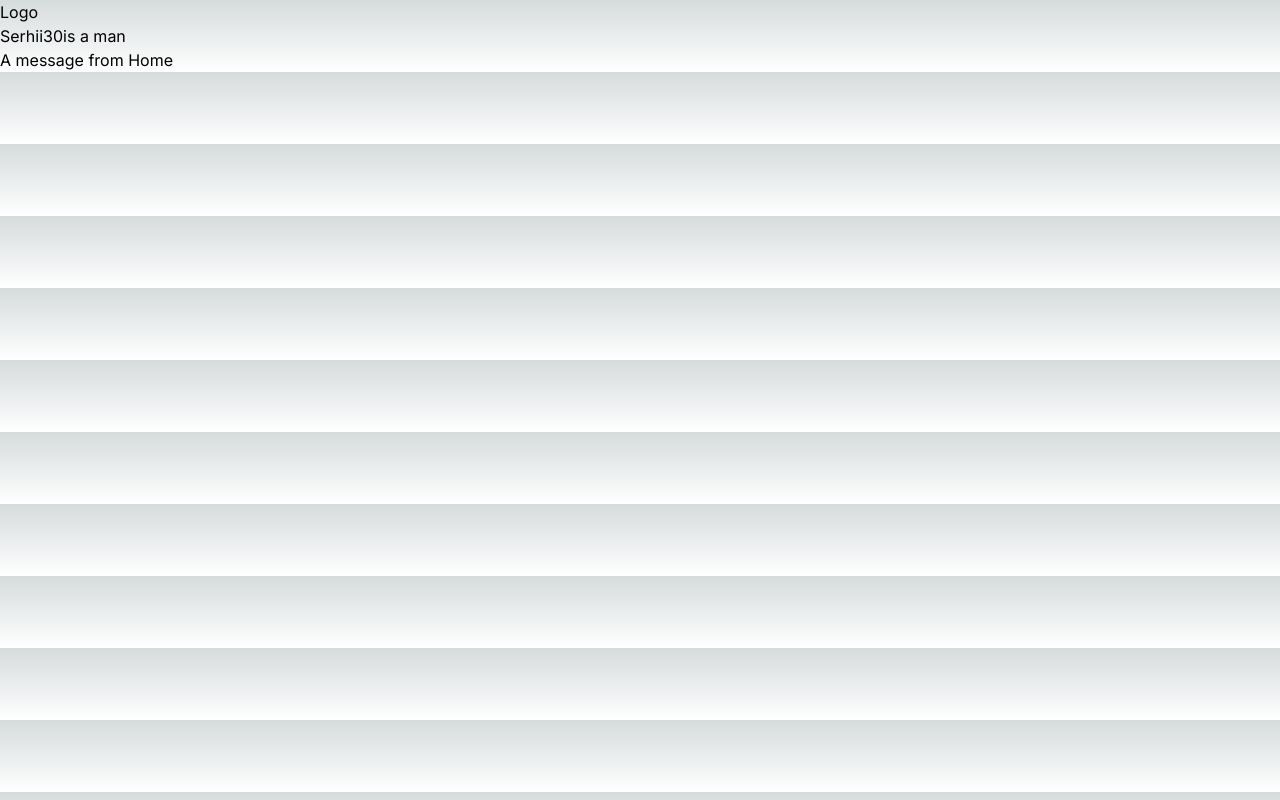
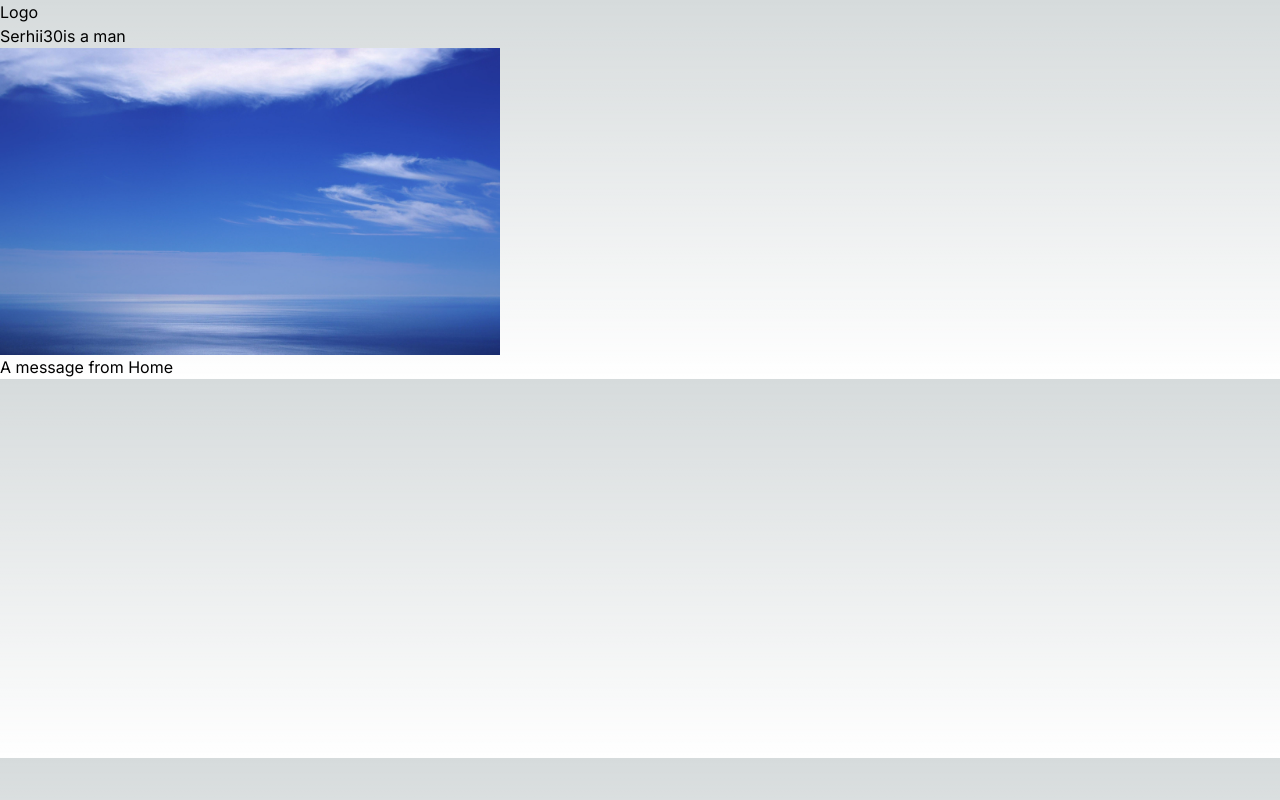
Before and after one commit to Sergiyan92/my-next-js-app, a Next.js app: page / in a window 1280 px wide. Built offline with nearby package versions, Linux system fonts and the light colour scheme.

Commit message:
create image component

```diff
--- a/src/app/page.tsx
+++ b/src/app/page.tsx
@@ -1,6 +1,7 @@
 import Header from "@/components/Header";
 import type { Metadata } from "next";
-
+import Image from "next/image";
+import img from "../../public/img.jpg";
 export const metadata: Metadata = {
   title: "Home Page",
   description: "",
@@ -10,6 +11,10 @@ export default function Home() {
   return (
     <div>
       <Header name={"Serhii"} age={30} isMan={true}>
+        <div className="w-[500px]">
+          <Image src={img} alt="img" />
+        </div>
+
         <p>A message from Home</p>
       </Header>
     </div>
```
Also changed, not shown: public/img.jpg (added).
